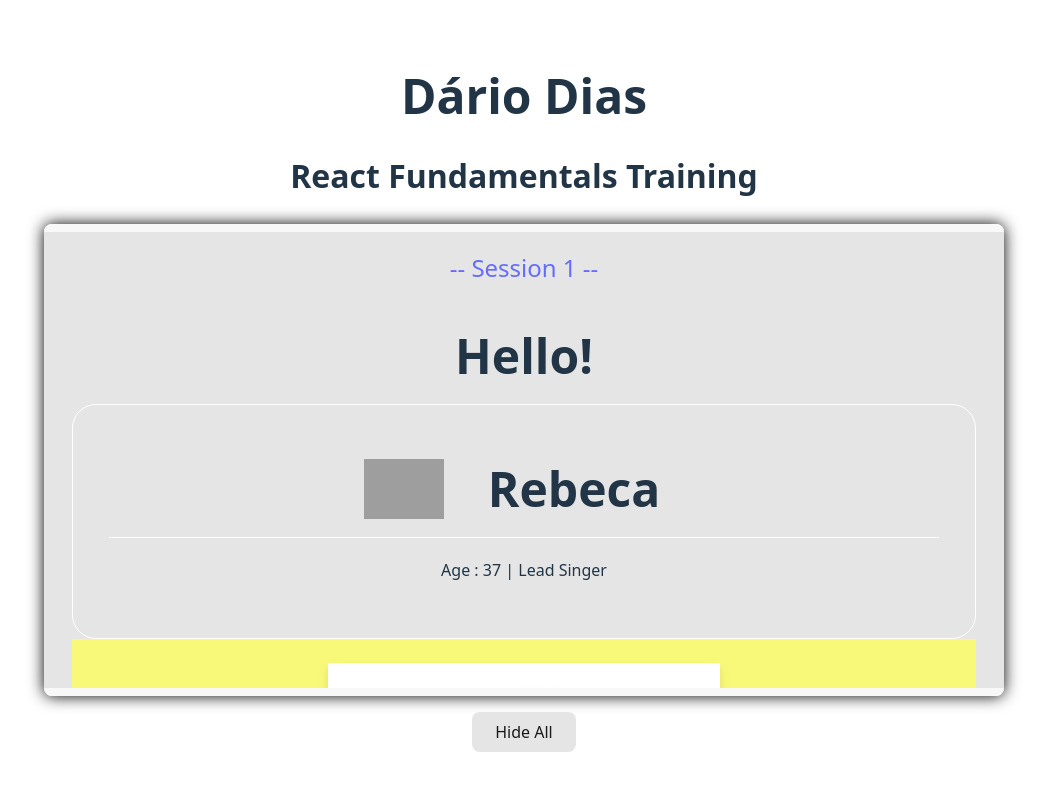
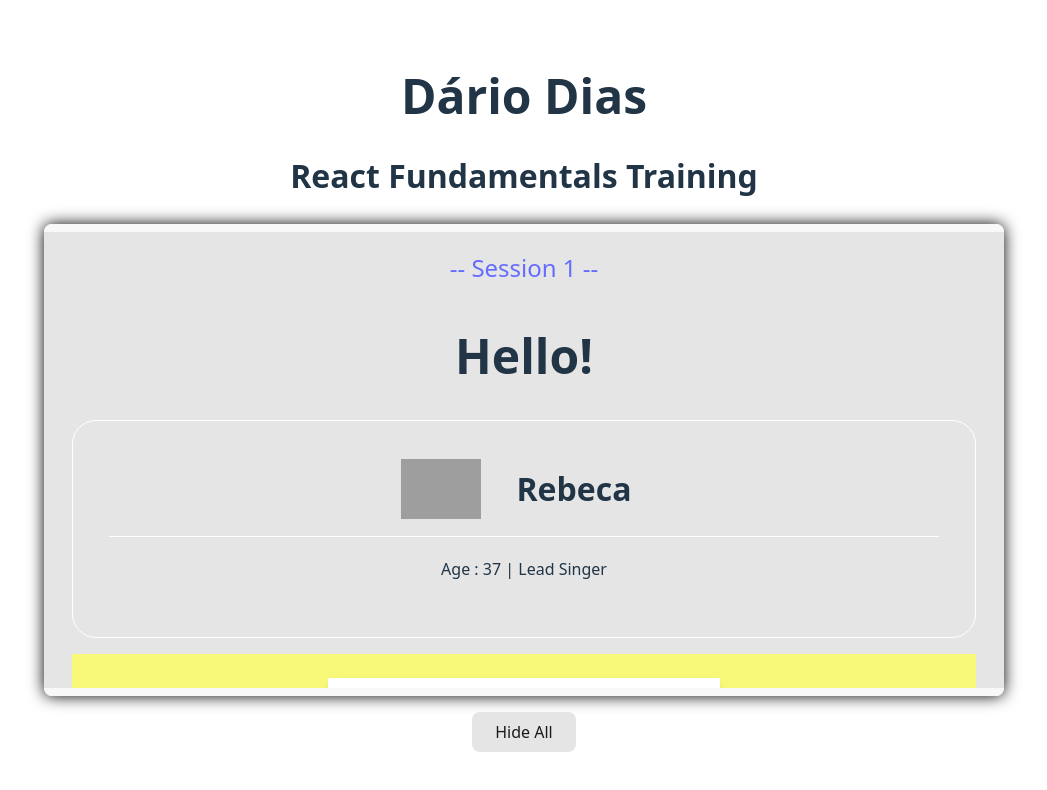
Before and after one commit to Dario-97-d/my-first-react, a React (Vite) app: page / in a window 1280 px wide. Both pictures are taken after a click on the link "-- Session 1 --". Shown: the top 790 px of the page, without its empty margins (116-1163 px from the left). Built offline with nearby package versions, Linux system fonts and the light colour scheme; grey boxes are pictures that could not be loaded.

Commit message:
Improved layout of UserCard in Session 1

```diff
--- a/src/components/session1/UserCard.jsx
+++ b/src/components/session1/UserCard.jsx
@@ -6,21 +6,17 @@ const UserCard = () => {
         <>
 
         <div className="user-card">
+            <div className='user-card-header'>
+                <img src={user.image} />
 
-            <div className='user-card-header'>
-
-            <img src={user.image} />
-
-            <h1 className='user-name'>
-                {user.name}
-            </h1>
-
+                <h2 className='user-name'>
+                    {user.name}
+                </h2>
             </div>
 
             <div className="user-info">
-            Age : {user.age} | {user.position}
+                Age : {user.age} | {user.position}
             </div>
-
         </div>
 
         </>
--- a/src/index.css
+++ b/src/index.css
@@ -85,14 +85,16 @@ button:focus-visible {
   border: 1px solid white;
   border-radius: 24px;
   padding: 36px;
+  margin: 1rem auto;
 }
 
 .user-card-header{
   display: flex;
-  flex-direction: row;
+  flex-flow: row wrap;
   align-items: center;
   justify-content: center;
   gap: 20px;
+  padding-bottom: 15px;
   border-bottom: 1px solid white;
 }
 
```
